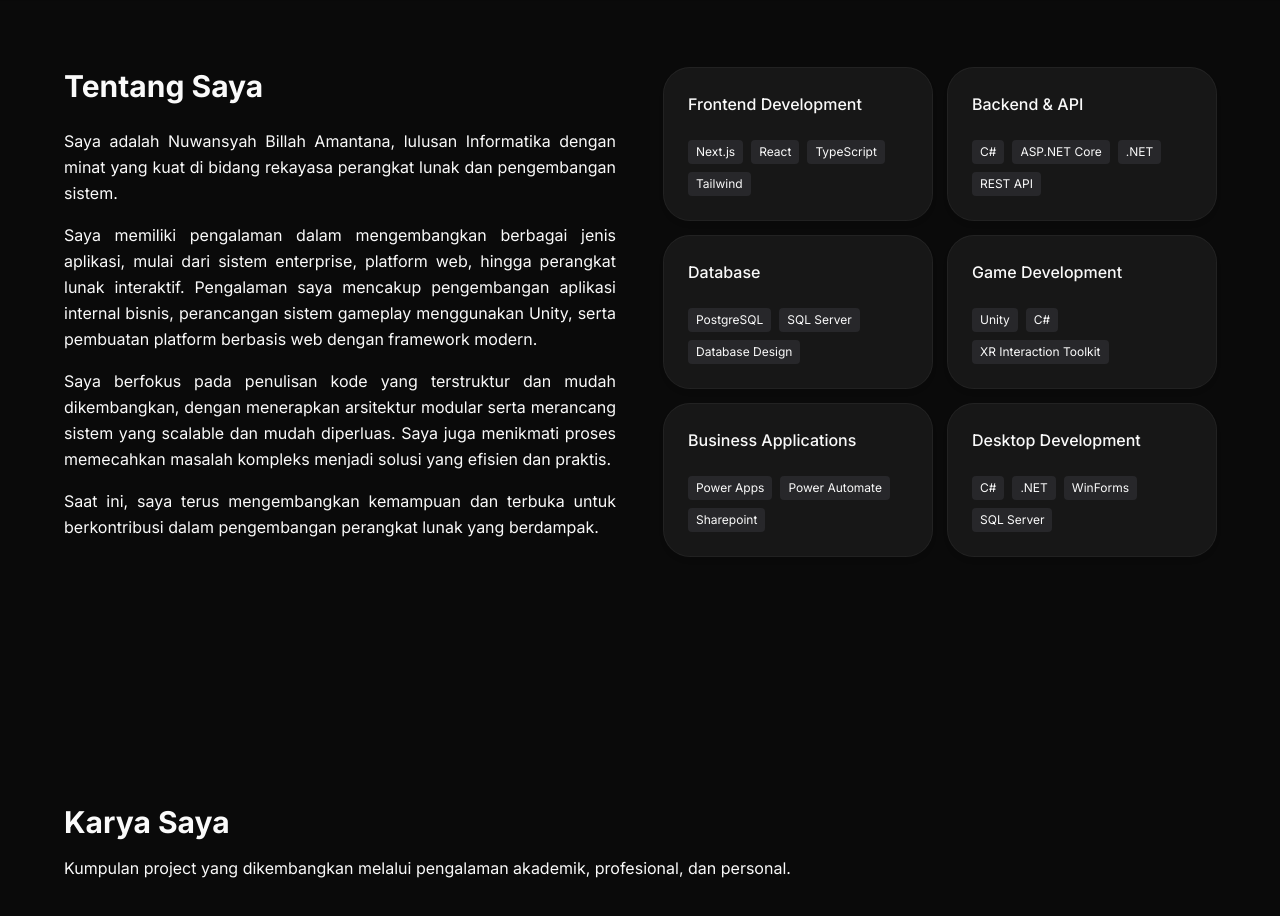
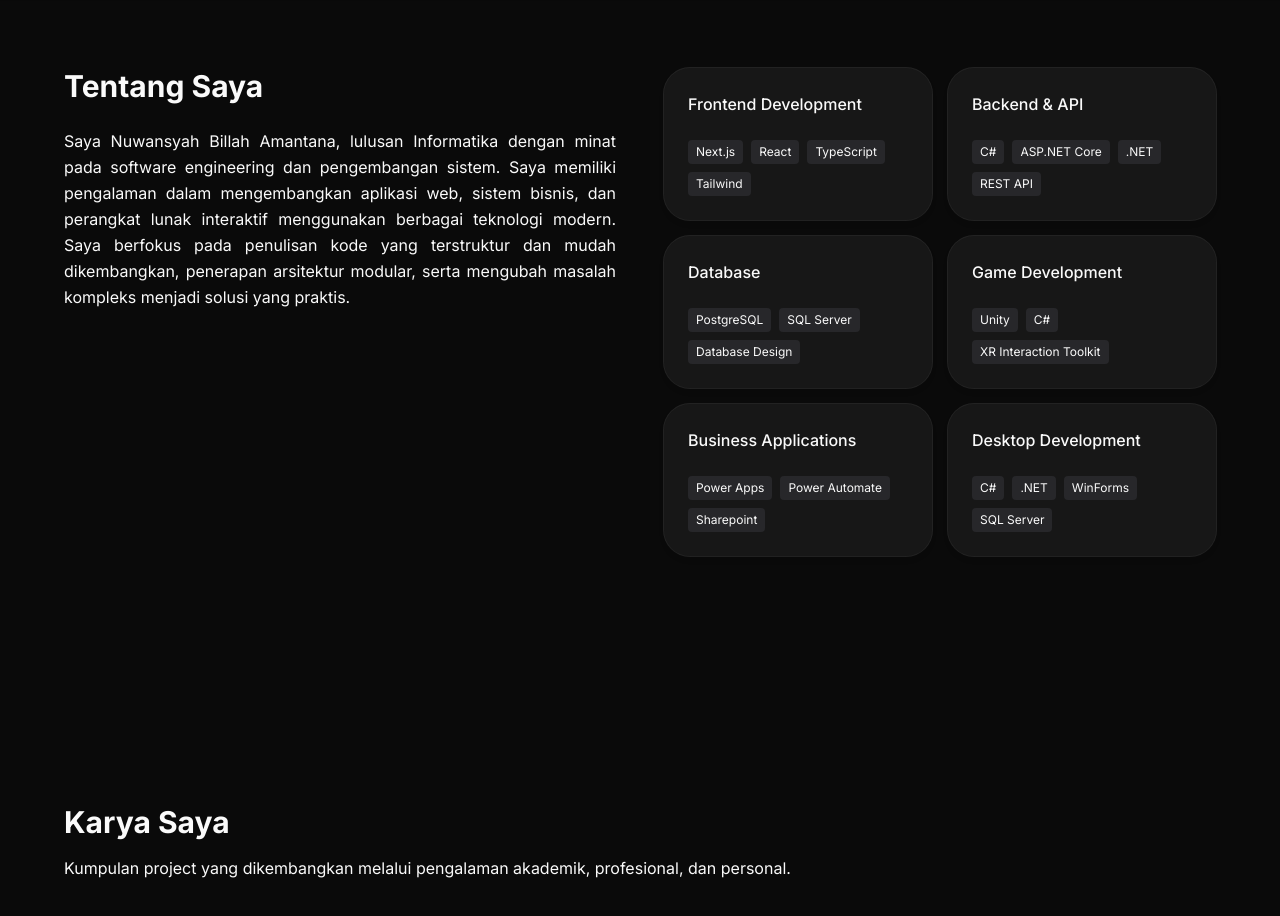
Before and after one commit to Nuwansyah/portfolio-next, a Next.js app: page / in a window 1280 px wide. Shown: the part 860-1776 px from the top of the page. Built offline with nearby package versions, Linux system fonts and the light colour scheme.

Commit message:
translation fix

```diff
--- a/data/translation.ts
+++ b/data/translation.ts
@@ -34,17 +34,10 @@ export const aboutMeSection ={
       en: "About Me",
     },
     description: {
-      id: ["Saya adalah Nuwansyah Billah Amantana, lulusan Informatika dengan minat yang kuat di bidang rekayasa perangkat lunak dan pengembangan sistem.",
-           "Saya memiliki pengalaman dalam mengembangkan berbagai jenis aplikasi, mulai dari sistem enterprise, platform web, hingga perangkat lunak interaktif. Pengalaman saya mencakup pengembangan aplikasi internal bisnis, perancangan sistem gameplay menggunakan Unity, serta pembuatan platform berbasis web dengan framework modern.",
-           "Saya berfokus pada penulisan kode yang terstruktur dan mudah dikembangkan, dengan menerapkan arsitektur modular serta merancang sistem yang scalable dan mudah diperluas. Saya juga menikmati proses memecahkan masalah kompleks menjadi solusi yang efisien dan praktis.",
-           "Saat ini, saya terus mengembangkan kemampuan dan terbuka untuk berkontribusi dalam pengembangan perangkat lunak yang berdampak.",
+      id: ["Saya Nuwansyah Billah Amantana, lulusan Informatika dengan minat pada software engineering dan pengembangan sistem. Saya memiliki pengalaman dalam mengembangkan aplikasi web, sistem bisnis, dan perangkat lunak interaktif menggunakan berbagai teknologi modern. Saya berfokus pada penulisan kode yang terstruktur dan mudah dikembangkan, penerapan arsitektur modular, serta mengubah masalah kompleks menjadi solusi yang praktis."
 
           ],
-      en: [
-            "I am Nuwansyah Billah Amantana, a recent Informatics graduate with a strong interest in software engineering and system development.",
-            "I have experience developing a range of applications, including enterprise systems, web platforms, and interactive software. My work includes building internal business applications, designing gameplay systems in Unity, and developing web-based platforms with modern frameworks.",
-            "I focus on writing structured and maintainable code, applying modular architecture, and designing systems that are scalable and easy to extend. I enjoy solving complex problems and turning them into efficient and practical solutions.",
-            "Currently, I am continuously improving my skills and exploring opportunities to contribute to impactful software projects.",
+      en: ["I am Nuwansyah Billah Amantana, an Informatics graduate with a strong interest in software engineering and system development. I have experience building web applications, business systems, and interactive software using modern technologies. I focus on writing structured and maintainable code, applying modular architecture, and turning complex problems into practical solutions."
           ]
     },
     skills: [
```
